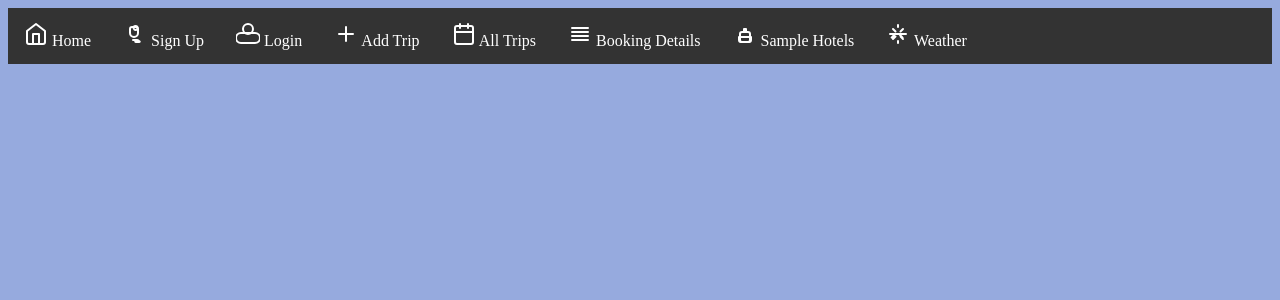
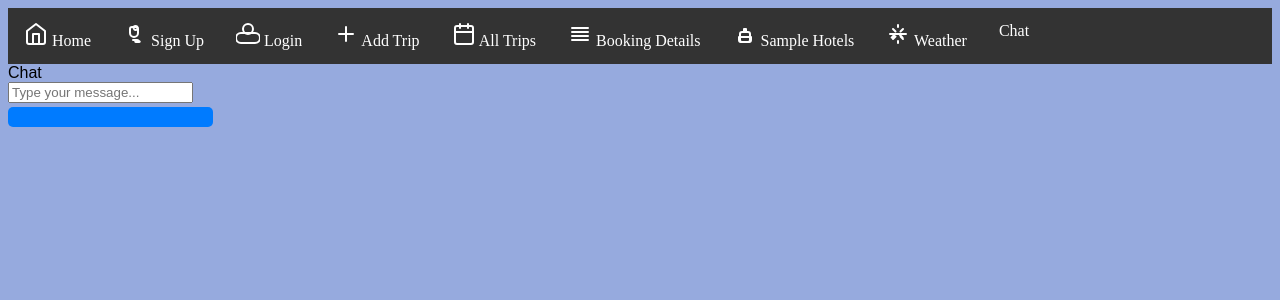
Before and after one commit to sriparna-koar/tour_travel, a React (Vite) app in the folder frontend/: page /Chat in a window 1280 px wide. Shown: the top 300 px of the page. Built offline with nearby package versions, Linux system fonts and the light colour scheme.

Commit message:
first commit

```diff
--- a/frontend/src/App.jsx
+++ b/frontend/src/App.jsx
@@ -3,7 +3,7 @@
 import React, { useState,useEffect } from 'react';
 import axios from 'axios';
 import { BrowserRouter as Router, Routes, Route, Link, Navigate,useNavigate  } from 'react-router-dom';
-// import Chat from './Chat';
+import Chat from './Chat';
 import Home from './components/Home';
 import BookingForm from './components/BookingForm';
 import Hotel from './components/Hotel';
@@ -243,7 +243,7 @@ const App = () => {
         <Route path="/hotels" element={<Hotel />} />
         <Route path="/booking" element={<BookingForm />} />
         <Route path="/weather" element={<Weather />} />
-        {/* <Route path="/Chat" element={<Chat />} /> */}
+        <Route path="/Chat" element={<Chat />} />
       </Routes>
     </div>
   </Router>
--- a/frontend/src/components/Navbar.jsx
+++ b/frontend/src/components/Navbar.jsx
@@ -188,6 +188,9 @@ const Navbar = () => {
             <WeatherIcon /> Weather
           </Link>
         </li>
+          <li>
+             <Link to="/Chat" className="nav-link">Chat</Link>
+           </li>
       </ul>
     </nav>
   );
```
